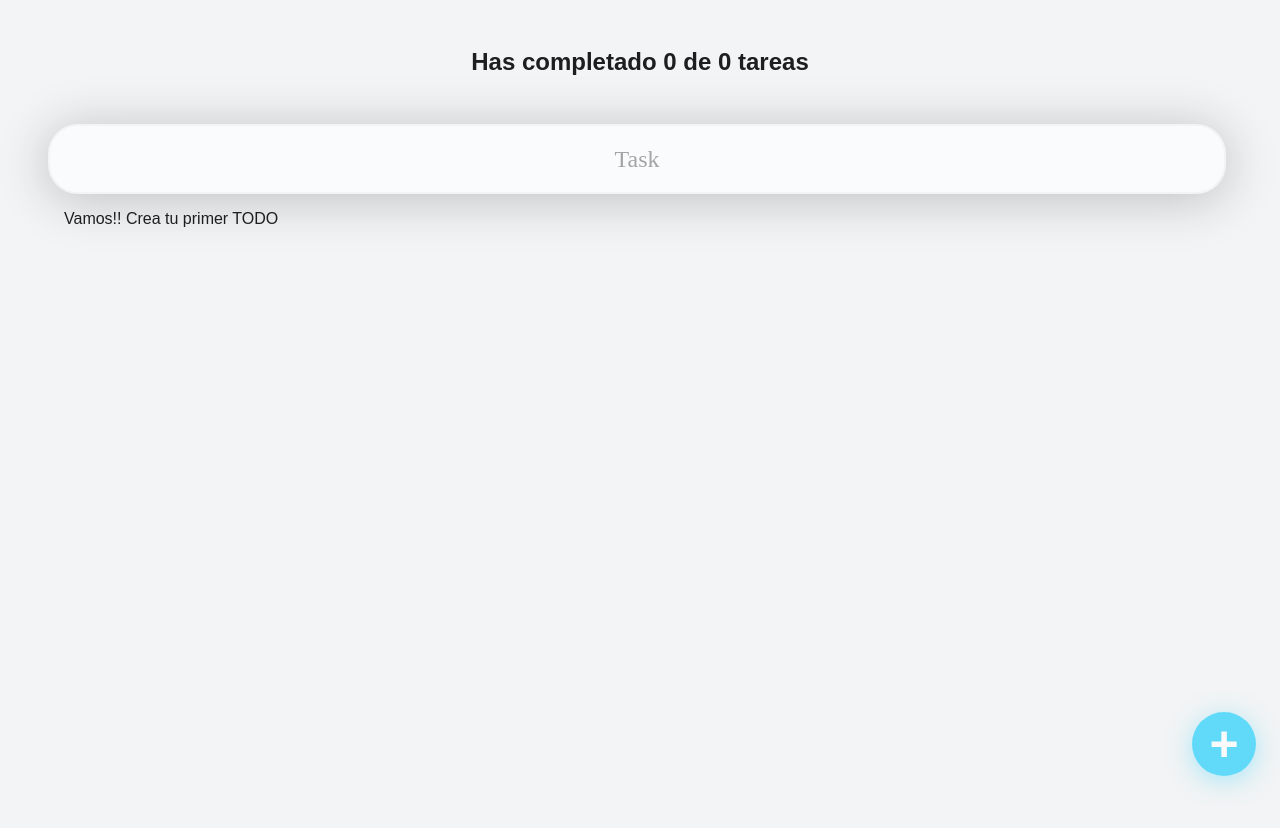
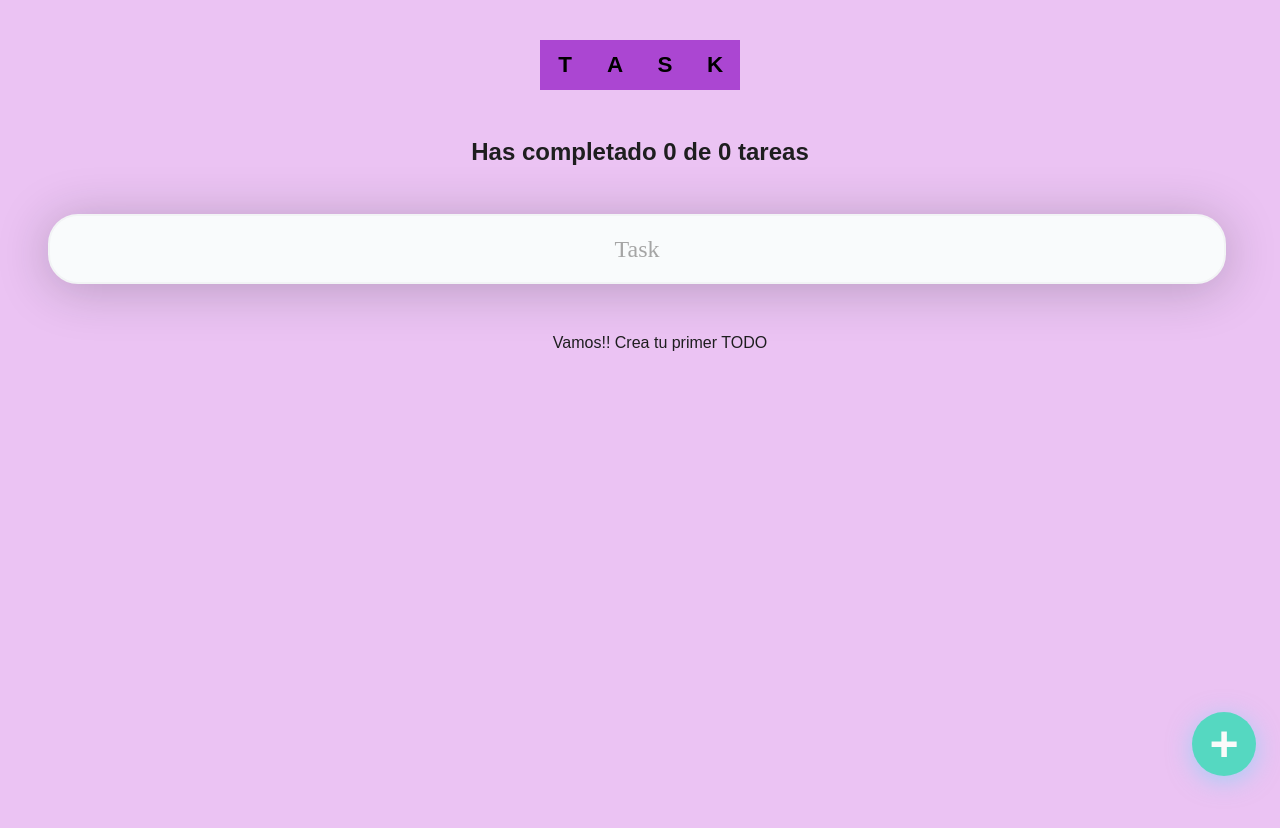
Before and after one commit to visvs/TODO_app, a React (Create React App) app: page / in a window 1280 px wide. Shown: the top 828 px of the page. Before the commit the page ends 800 px from the top, so only its background shows below. Built offline with nearby package versions, Linux system fonts and the light colour scheme.

Commit message:
style: añade estilos y cambia colores

```diff
--- a/src/EmptyTodo/index.js
+++ b/src/EmptyTodo/index.js
@@ -2,9 +2,13 @@ import React from "react";
 
 function EmptyTodo({error}){
     return(
-        <p>
+        <div style={{
+            display: "flex",
+            justifyContent: "center",
+            marginTop: 50
+        }}>
             Vamos!! Crea tu primer TODO
-        </p>
+        </div>
     )
 }
 export {EmptyTodo}
--- a/src/TodoLoading/loading.css
+++ b/src/TodoLoading/loading.css
@@ -27,7 +27,7 @@
 .spinner::after {
     width: 85%;
     height: 85%;
-    background-color: #F2F4F5;
+    background-color: #ebc3f3;
     top: 50%;
     left: 50%;
     transform: translate(-50%, -50%);
--- a/src/componentes/TodoCounter.js
+++ b/src/componentes/TodoCounter.js
@@ -15,9 +15,17 @@ function TodoCounter(){
 function TodoCounter(){
     const {totalTODOS,completedTODOS} = React.useContext(TodoContext)
     return (
-        <h2 className="TodoCounter">
-            Has completado {completedTODOS} de {totalTODOS} tareas
-        </h2>
+        <>
+            <div className="container">
+                <div className="box">T</div>
+                <div className="box">A</div>
+                <div className="box">S</div>
+                <div className="box">K</div>
+            </div>
+            <h2 className="TodoCounter">
+                Has completado {completedTODOS} de {totalTODOS} tareas
+            </h2>
+        </>
     );
 }
 export  {TodoCounter};
--- a/src/css/TodoCounter.css
+++ b/src/css/TodoCounter.css
@@ -4,3 +4,51 @@
     margin: 0;
     padding: 48px;
   }
+  .container{
+    display: flex;
+    justify-content: center;
+    margin-top: 40px;
+  }
+  .box{
+    width: 50px;
+    height: 50px;
+    display: flex;
+    justify-content: center;
+    align-items: center;
+    font-size: 1.4rem;
+    font-weight: 700;
+    color:black;
+    transition: all .8s;
+    cursor: pointer;
+    position: relative;
+    background: #AB46D2;
+    overflow: hidden;
+  }
+  .box::before {
+    content: 'T';
+    position: absolute;
+    top:0;
+    background-color: #ebc3f3;
+    width: 100%;
+    height: 100%;
+    display: flex;
+    justify-content: center;
+    align-items: center;
+    transform: translateY(100%);
+    transition: transform .4s;
+  }
+  .box:nth-child(2)::before{
+    transform: translateY(-100%);
+    content: 'O';
+  }
+  .box:nth-child(3)::before{
+    content: 'D';
+  }
+  .box:nth-child(4)::before{
+    transform: translateY(-100%);
+    content: 'O';
+  }
+  .container:hover
+  .box::before {
+    transform: translateY(0);
+  }
--- a/src/css/TodoItem.css
+++ b/src/css/TodoItem.css
@@ -46,8 +46,8 @@
   }
   .Icon-delete {
     position: absolute;
-    top: -24px;
-    right: 0;
+    /* top: -24px; */
+    right: 12px;
   }
   .Icon-delete:hover {
     color: red;
--- a/src/css/TodoSearch.css
+++ b/src/css/TodoSearch.css
@@ -21,5 +21,5 @@
   }
 
   .TodoSearch:focus {
-    outline-color: #61DAFA;
+    outline-color: #b9effd;
   }
--- a/src/css/createTodoButton.css
+++ b/src/css/createTodoButton.css
@@ -1,5 +1,5 @@
 .CreateTodoButton {
-    background-color: #61DAFA;
+    background-color: #55D8C1;
     box-shadow: 0px 5px 25px rgba(97, 218, 250, 0.5);
     border: none;
     border-radius: 50%;
--- a/src/css/modal.css
+++ b/src/css/modal.css
@@ -11,7 +11,7 @@
     color: white;
 }
 
-.form-content{
+/* .form-content{
     width: 20rem;
     height: 15rem;
     margin: auto;
@@ -21,7 +21,7 @@
     background: linear-gradient(#212730, #171E28);
     color: hsl(216, 12%, 54%);
     border-radius: 40px;
-}
+} */
 /* .submit {
     margin-top: 3%;
     margin-left: 7%;
@@ -43,12 +43,13 @@
   form {
     width: 90%;
     max-width: 300px;
-    background-color: #fff;
+    background-color: #f7f3c3;
     padding: 33px 40px;
     display: flex;
     justify-content: center;
     align-items: center;
     flex-direction: column;
+    border-radius: 40px;
   }
 
   label {
@@ -61,7 +62,7 @@
 
   textarea {
     background-color: #F9FBFC;
-    border: 2px solid #202329;
+    border: 2px solid #F9FBFC;
     border-radius: 2px;
     box-shadow: 0px 5px 50px rgba(32, 35, 41, 0.25);
     color: #1E1E1F;
@@ -79,7 +80,7 @@
   }
 
   textarea:focus {
-    outline-color: #61DAFA;
+    outline-color: #b9effd;
   }
 
   .TodoForm-buttonContainer {
--- a/src/index.css
+++ b/src/index.css
@@ -1,7 +1,7 @@
 body {
   margin: 0;
   padding: 0;
-  background: #F2F4F5;
+  background: #ebc3f3;
   color: #1E1E1F;
   font-family: 'Montserrat', Arial, Helvetica, sans-serif;
 }
```
